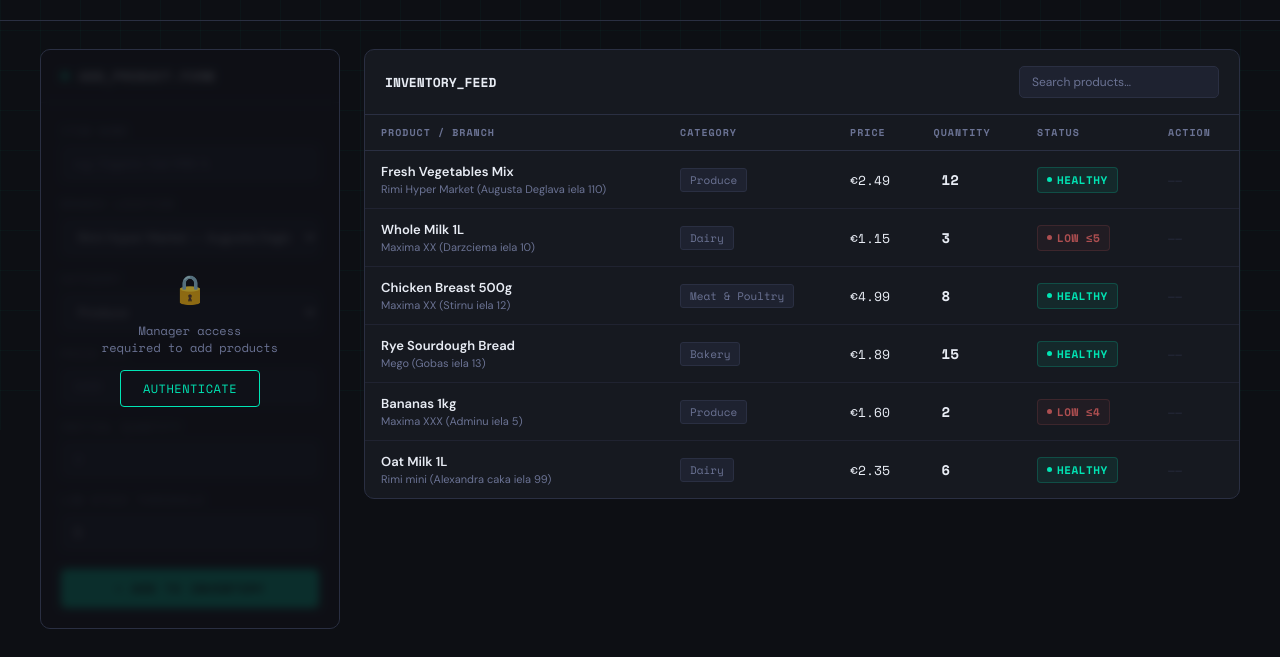
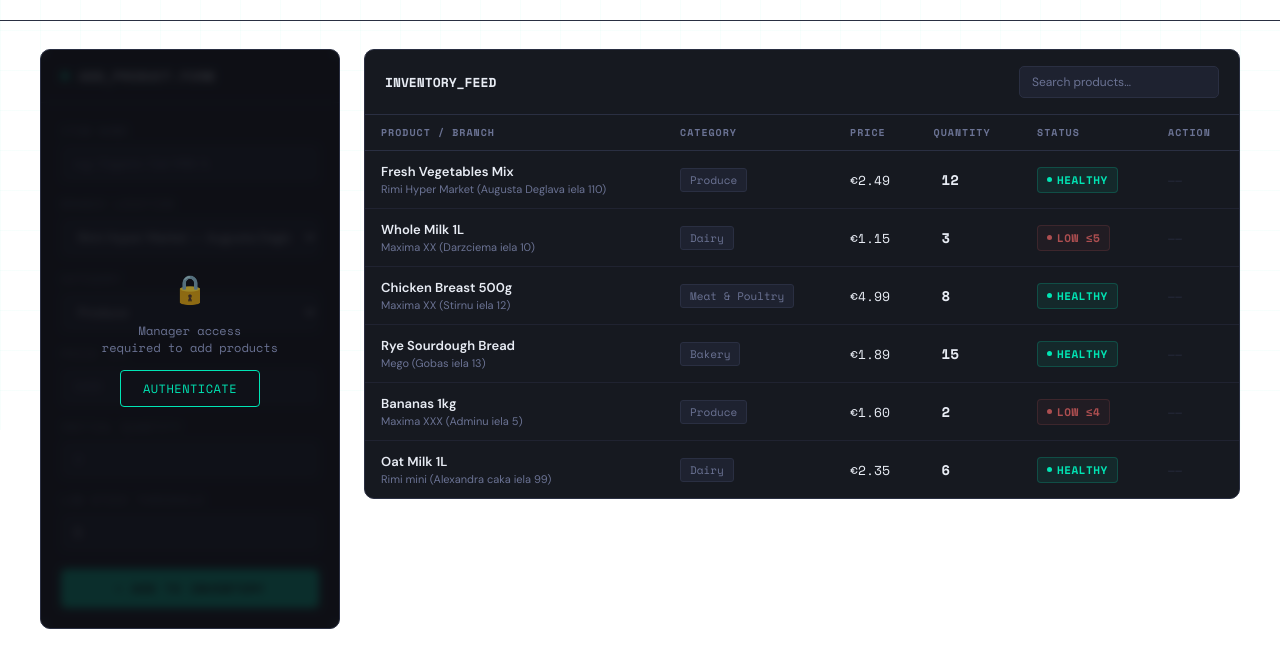
Before and after one commit to sudev1122/inventory-system, a plain HTML site: page index.html in a window 1280 px wide. Shown: the part 370-1027 px from the top of the page. Drawn offline with nearby package versions, Linux system fonts and the light colour scheme.

Commit message:
Update index.html

```diff
--- a/index.html
+++ b/index.html
@@ -7,7 +7,7 @@
   <link href="https://fonts.googleapis.com/css2?family=Space+Mono:wght@400;700&family=DM+Sans:wght@300;400;500;600&display=swap" rel="stylesheet"/>
   <style>
     :root {
-      --bg: #0d0f14;
+      --bg: #ffffff;
       --surface: #161920;
       --surface2: #1e2230;
       --border: #2a2f42;
```
